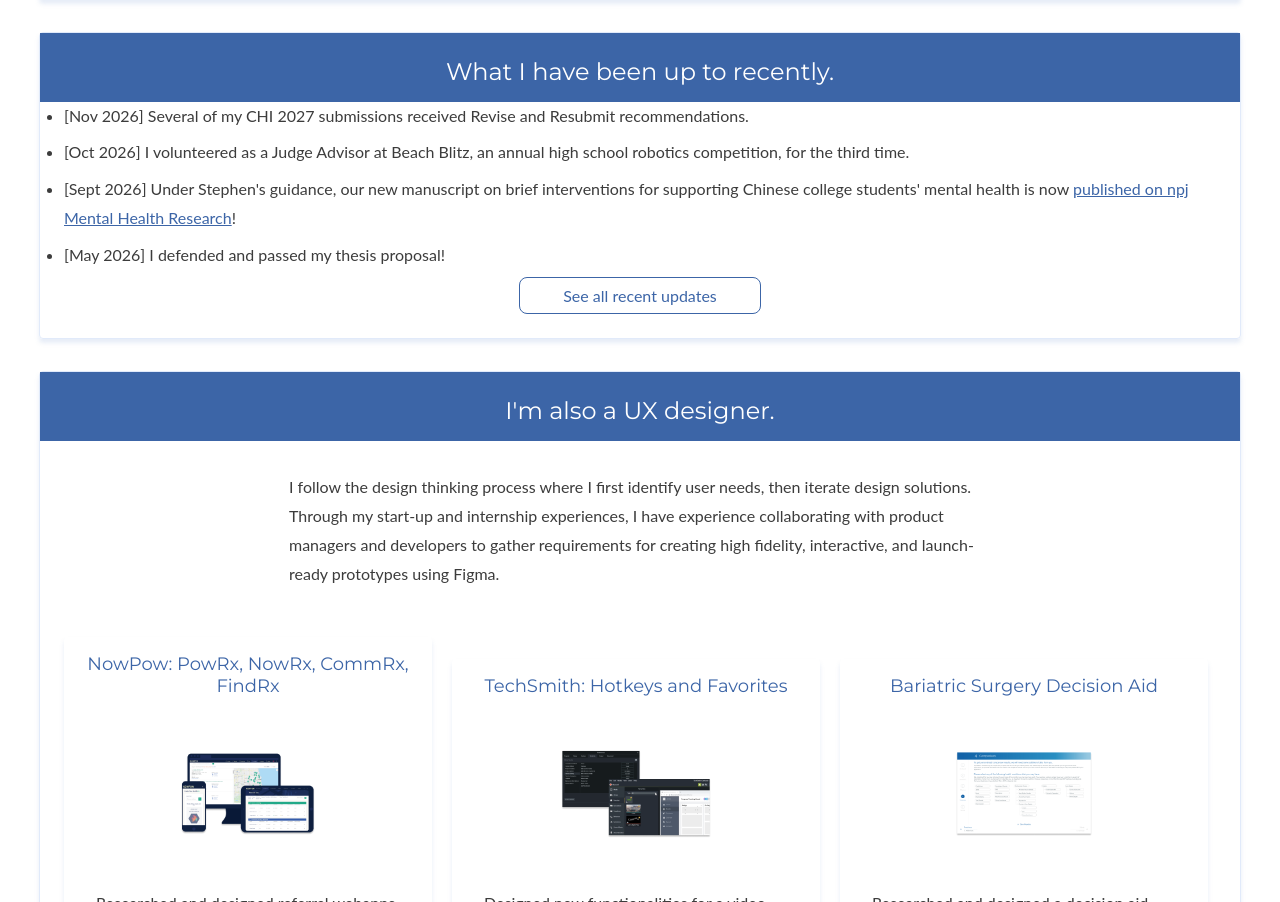
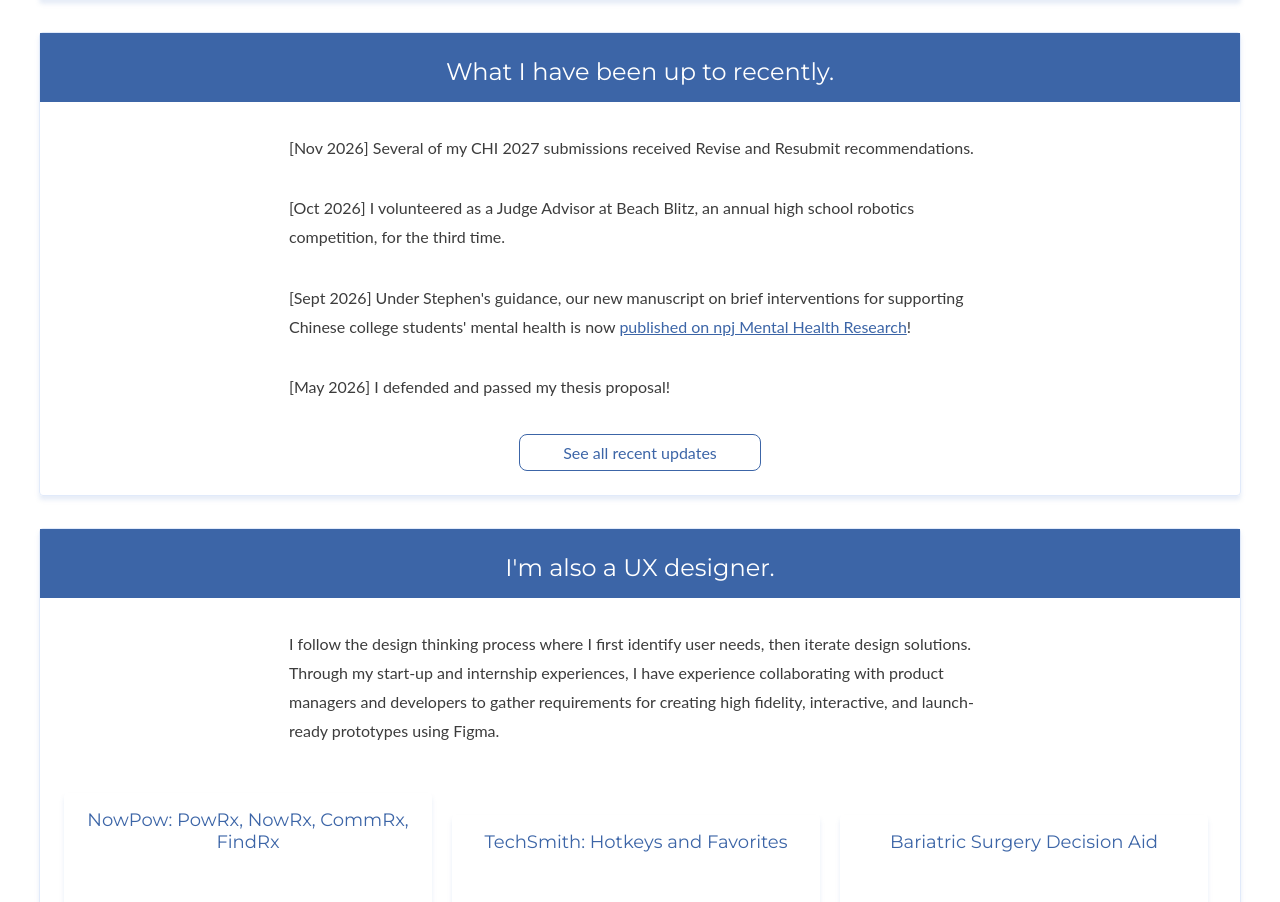
Before and after one commit to noviawong/noviawong.github.io, a plain HTML site: page index.html in a window 1280 px wide. Shown: the part 1837-2739 px from the top of the page. Drawn offline with Linux system fonts and the light colour scheme.

Commit message:
News updates

```diff
--- a/index.html
+++ b/index.html
@@ -98,12 +98,10 @@
     <section>
         <div class="max sectioncard" id="updates">
             <h2>What I have been up to recently.</h2>
-            <ul>
-                <li>[Nov 2026] Several of my CHI 2027 submissions received Revise and Resubmit recommendations.</li>
-                <li>[Oct 2026] I volunteered as a Judge Advisor at Beach Blitz, an annual high school robotics competition, for the third time.</li>
-                <li>[Sept 2026] Under Stephen's guidance, our new manuscript on brief interventions for supporting Chinese college students' mental health is now <a href="https://www.nature.com/articles/s44184-026-00247-w/">published on npj Mental Health Research</a>!</li>
-                <li>[May 2026] I defended and passed my thesis proposal!</li>
-            </ul>
+            <p>[Nov 2026] Several of my CHI 2027 submissions received Revise and Resubmit recommendations.</p>
+            <p>[Oct 2026] I volunteered as a Judge Advisor at Beach Blitz, an annual high school robotics competition, for the third time.</p>
+            <p>[Sept 2026] Under Stephen's guidance, our new manuscript on brief interventions for supporting Chinese college students' mental health is now <a href="https://www.nature.com/articles/s44184-026-00247-w/">published on npj Mental Health Research</a>!</p>
+            <p>[May 2026] I defended and passed my thesis proposal!</p>
             <a href="news.html" class="secondarybutton" role="button" aria-pressed="true">See all recent updates</a>
         </div>
     </section>
```
